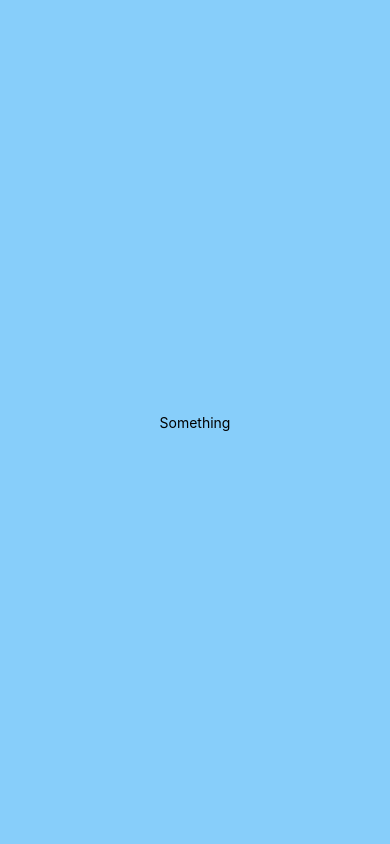
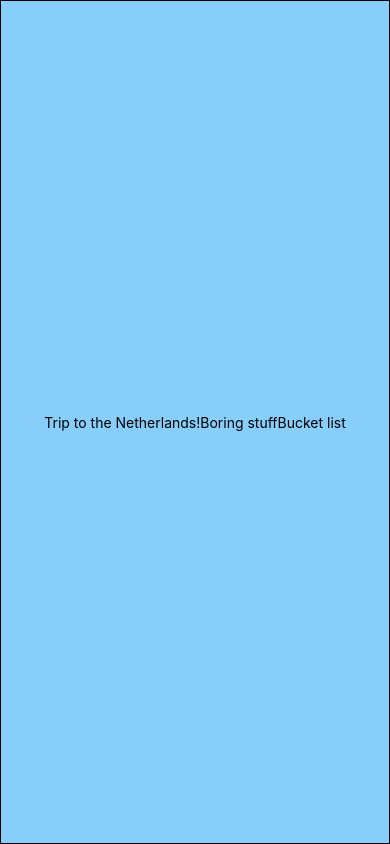
Before and after one commit to halldorvalberg/MAPP, a React Native app in the folder Toddler/src/toddler-expo/: screen / in a window 390 px wide. Built offline with nearby package versions, Linux system fonts and the light colour scheme.

Commit message:
commit to pull

```diff
--- a/Toddler/src/toddler-expo/App.js
+++ b/Toddler/src/toddler-expo/App.js
@@ -16,7 +16,9 @@ export default class App extends React.Component {
     render () {
         return(
             <View style={styles.container}>
-            <Text> Something </Text>
+                <Text>{this.state.boards[0].name}</Text>
+                <Text>{this.state.boards[1].name}</Text>
+                <Text>{this.state.boards[2].name}</Text>
             </View>
         );
     }
@@ -31,7 +33,7 @@ const styles = StyleSheet.create({
         flexWrap: 'wrap',
         backgroundColor: 'lightskyblue',
         alignItems: 'center',
-        justifyContent: 'center'
-
+        justifyContent: 'center',
+        borderWidth:1,
     }
 });
```
